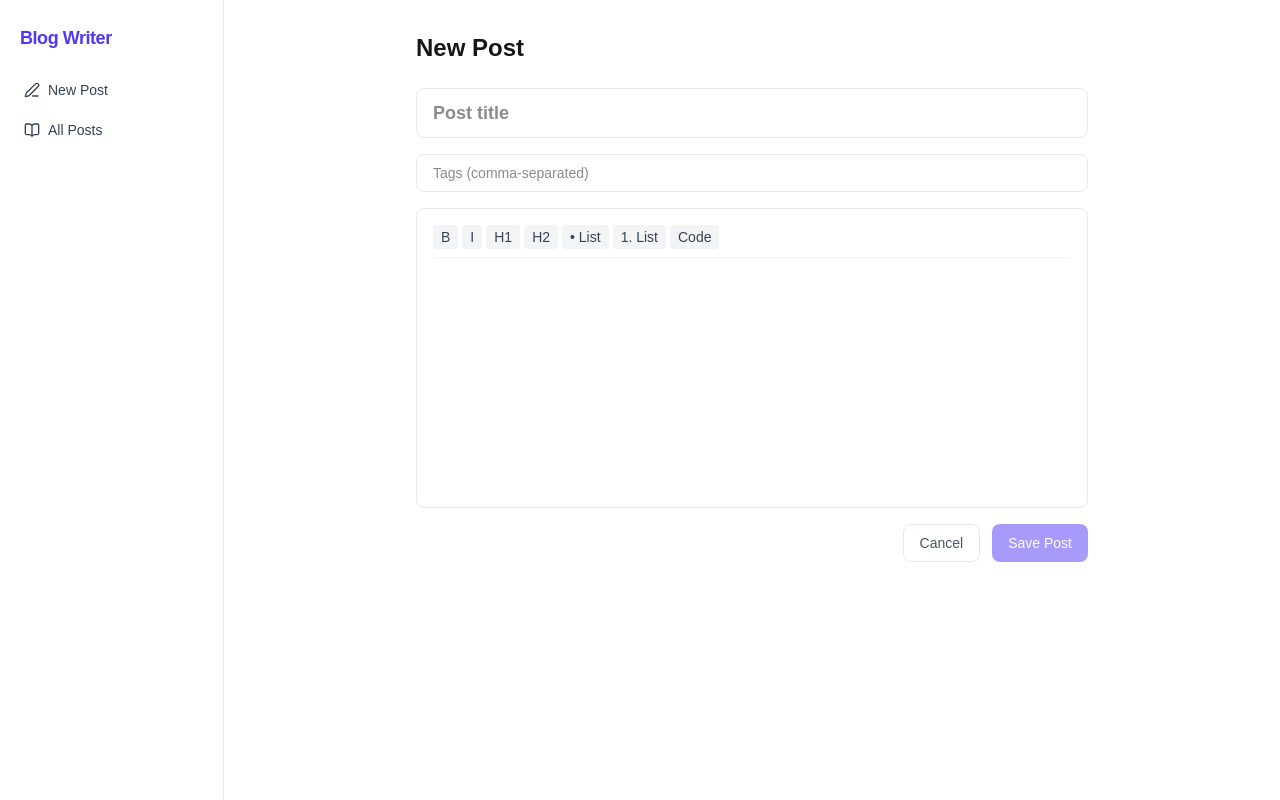
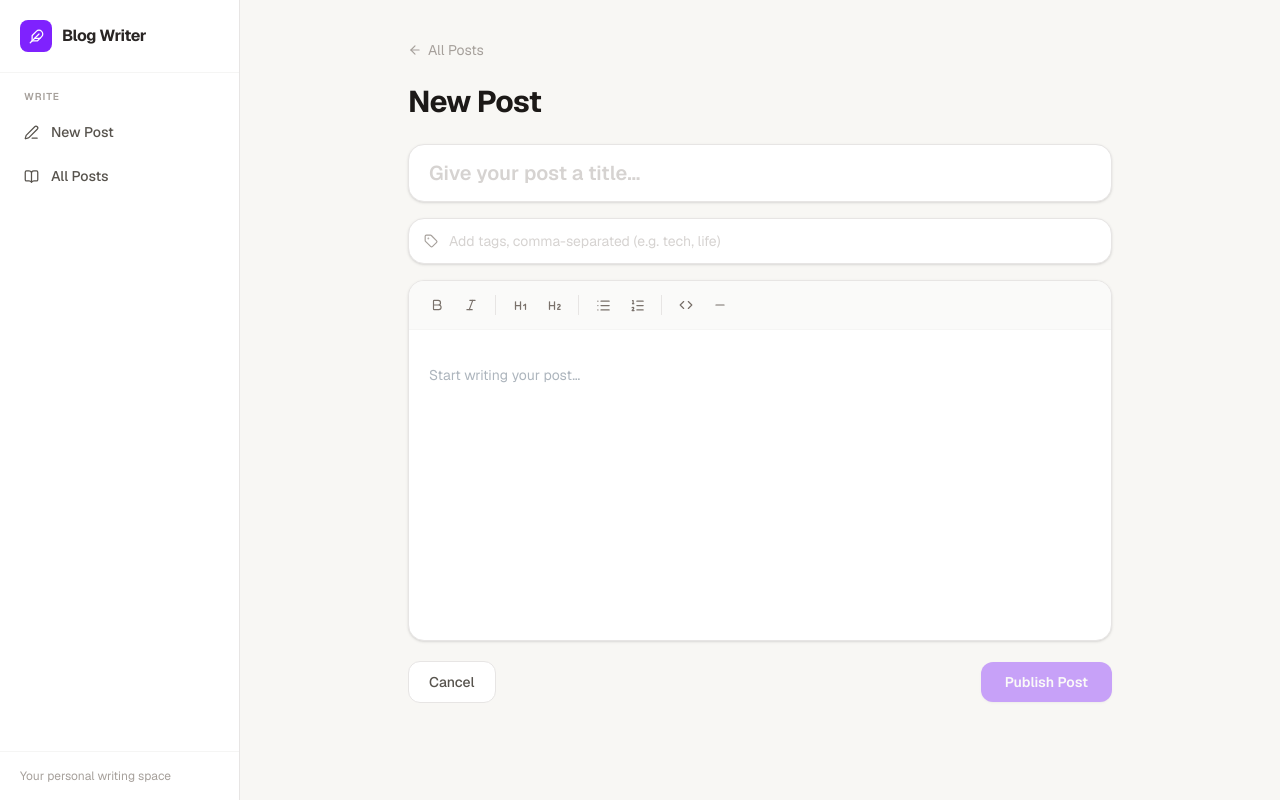
Before and after one commit to keerthishree20/blog-writing-app, a Next.js app: page /posts/new in a window 1280 px wide. Built offline with nearby package versions, Linux system fonts and the light colour scheme.

Commit message:
ui: redesign with clean layout, icon toolbar, and better typography
Warm cream background, rounded card components, violet accent, icon-based
editor toolbar, post excerpts in list view, and proper full-height layout.

```diff
--- a/app/globals.css
+++ b/app/globals.css
@@ -2,26 +2,31 @@
 @plugin "@tailwindcss/typography";
 
 :root {
-  --background: #ffffff;
-  --foreground: #171717;
+  --background: #f8f7f4;
+  --foreground: #1a1a1a;
 }
 
 @theme inline {
   --color-background: var(--background);
   --color-foreground: var(--foreground);
   --font-sans: var(--font-geist-sans);
-  --font-mono: var(--font-geist-mono);
 }
 
-@media (prefers-color-scheme: dark) {
-  :root {
-    --background: #0a0a0a;
-    --foreground: #ededed;
-  }
+html, body {
+  height: 100%;
 }
 
 body {
   background: var(--background);
   color: var(--foreground);
-  font-family: Arial, Helvetica, sans-serif;
+  font-family: var(--font-geist-sans), system-ui, sans-serif;
 }
+
+/* Placeholder styling for TipTap */
+.ProseMirror p.is-editor-empty:first-child::before {
+  color: #adb5bd;
+  content: attr(data-placeholder);
+  float: left;
+  height: 0;
+  pointer-events: none;
+}
--- a/app/layout.tsx
+++ b/app/layout.tsx
@@ -1,7 +1,7 @@
 import type { Metadata } from "next";
 import { Geist } from "next/font/google";
 import Link from "next/link";
-import { PenLine, BookOpen } from "lucide-react";
+import { PenLine, BookOpen, Feather } from "lucide-react";
 import "./globals.css";
 
 const geist = Geist({ variable: "--font-geist-sans", subsets: ["latin"] });
@@ -14,27 +14,48 @@ export const metadata: Metadata = {
 export default function RootLayout({ children }: { children: React.ReactNode }) {
   return (
     <html lang="en" className={`${geist.variable} h-full antialiased`}>
-      <body className="flex h-full bg-gray-50 text-gray-900">
-        <aside className="flex w-56 shrink-0 flex-col gap-1 border-r border-gray-200 bg-white px-3 py-6">
-          <p className="mb-4 px-2 text-lg font-bold tracking-tight text-indigo-600">
-            Blog Writer
+      <body className="flex h-full overflow-hidden" style={{ background: "var(--background)" }}>
+        {/* Sidebar */}
+        <aside className="flex w-60 shrink-0 flex-col border-r border-stone-200 bg-white">
+          {/* Logo */}
+          <div className="flex items-center gap-2.5 border-b border-stone-100 px-5 py-5">
+            <div className="flex h-8 w-8 items-center justify-center rounded-lg bg-violet-600">
+              <Feather size={15} className="text-white" />
+            </div>
+            <span className="text-base font-bold tracking-tight text-stone-800">Blog Writer</span>
+          </div>
+
+          {/* Nav */}
+          <nav className="flex flex-col gap-1 p-3 pt-4">
+            <p className="mb-1 px-3 text-[10px] font-semibold uppercase tracking-widest text-stone-400">
+              Write
             </p>
             <Link
               href="/posts/new"
-            className="flex items-center gap-2 rounded-lg px-3 py-2 text-sm font-medium text-gray-700 hover:bg-indigo-50 hover:text-indigo-600 transition-colors"
+              className="flex items-center gap-3 rounded-lg px-3 py-2.5 text-sm font-medium text-stone-600 transition-colors hover:bg-violet-50 hover:text-violet-700"
             >
-            <PenLine size={16} />
+              <PenLine size={15} />
               New Post
             </Link>
             <Link
               href="/"
-            className="flex items-center gap-2 rounded-lg px-3 py-2 text-sm font-medium text-gray-700 hover:bg-indigo-50 hover:text-indigo-600 transition-colors"
+              className="flex items-center gap-3 rounded-lg px-3 py-2.5 text-sm font-medium text-stone-600 transition-colors hover:bg-violet-50 hover:text-violet-700"
             >
-            <BookOpen size={16} />
+              <BookOpen size={15} />
               All Posts
             </Link>
+          </nav>
+
+          {/* Footer */}
+          <div className="mt-auto border-t border-stone-100 px-5 py-4">
+            <p className="text-xs text-stone-400">Your personal writing space</p>
+          </div>
         </aside>
-        <main className="flex-1 overflow-y-auto p-8">{children}</main>
+
+        {/* Main content */}
+        <main className="flex-1 overflow-y-auto">
+          <div className="mx-auto max-w-3xl px-8 py-10">{children}</div>
+        </main>
       </body>
     </html>
   );
--- a/app/page.tsx
+++ b/app/page.tsx
@@ -8,27 +8,41 @@ export const dynamic = "force-dynamic";
 export default async function HomePage() {
   const posts = await prisma.post.findMany({
     orderBy: { updatedAt: "desc" },
-    select: { id: true, title: true, tags: true, updatedAt: true },
+    select: { id: true, title: true, tags: true, content: true, updatedAt: true },
   });
 
   return (
-    <div className="mx-auto max-w-2xl">
-      <div className="mb-6 flex items-center justify-between">
-        <h1 className="text-2xl font-bold">All Posts</h1>
+    <div>
+      {/* Header */}
+      <div className="mb-8 flex items-end justify-between">
+        <div>
+          <h1 className="text-3xl font-bold tracking-tight text-stone-900">All Posts</h1>
+          <p className="mt-1 text-sm text-stone-400">
+            {posts.length === 0 ? "No posts yet" : `${posts.length} post${posts.length !== 1 ? "s" : ""}`}
+          </p>
+        </div>
         <Link
           href="/posts/new"
-          className="flex items-center gap-1.5 rounded-lg bg-indigo-600 px-4 py-2 text-sm font-medium text-white hover:bg-indigo-700 transition-colors"
+          className="flex items-center gap-2 rounded-xl bg-violet-600 px-4 py-2.5 text-sm font-semibold text-white shadow-sm transition hover:bg-violet-700 active:scale-95"
         >
           <PenLine size={15} />
           New Post
         </Link>
       </div>
 
+      {/* Posts */}
       {posts.length === 0 ? (
-        <div className="rounded-lg border border-dashed border-gray-300 py-16 text-center">
-          <p className="text-gray-400">No posts yet.</p>
-          <Link href="/posts/new" className="mt-2 inline-block text-sm text-indigo-600 hover:underline">
-            Write your first post →
+        <div className="flex flex-col items-center justify-center rounded-2xl border-2 border-dashed border-stone-200 bg-white py-24 text-center">
+          <div className="mb-4 flex h-14 w-14 items-center justify-center rounded-2xl bg-violet-50">
+            <PenLine size={24} className="text-violet-500" />
+          </div>
+          <p className="text-base font-medium text-stone-600">Nothing written yet</p>
+          <p className="mt-1 text-sm text-stone-400">Start your first post and it will appear here.</p>
+          <Link
+            href="/posts/new"
+            className="mt-5 rounded-lg bg-violet-600 px-5 py-2 text-sm font-semibold text-white hover:bg-violet-700 transition"
+          >
+            Write your first post
           </Link>
         </div>
       ) : (
@@ -39,6 +53,7 @@ export default async function HomePage() {
               id={post.id}
               title={post.title}
               tags={post.tags}
+              content={post.content}
               updatedAt={post.updatedAt.toISOString()}
             />
           ))}
--- a/app/posts/[id]/edit/page.tsx
+++ b/app/posts/[id]/edit/page.tsx
@@ -3,6 +3,8 @@
 import { useState, useEffect } from "react";
 import { useRouter } from "next/navigation";
 import dynamic from "next/dynamic";
+import Link from "next/link";
+import { ArrowLeft, Tag } from "lucide-react";
 
 const Editor = dynamic(() => import("@/components/Editor"), { ssr: false });
 
@@ -41,35 +43,50 @@ export default function EditPostPage({ params }: { params: Promise<{ id: string
   if (!id) return null;
 
   return (
-    <div className="mx-auto max-w-2xl">
-      <h1 className="mb-6 text-2xl font-bold">Edit Post</h1>
+    <div>
+      <Link
+        href={`/posts/${id}`}
+        className="mb-6 inline-flex items-center gap-1.5 text-sm text-stone-400 transition-colors hover:text-stone-700"
+      >
+        <ArrowLeft size={14} />
+        Back to post
+      </Link>
+
+      <h1 className="mb-6 text-3xl font-bold tracking-tight text-stone-900">Edit Post</h1>
+
       <div className="flex flex-col gap-4">
         <input
           type="text"
-          placeholder="Post title"
+          placeholder="Give your post a title…"
           value={title}
           onChange={(e) => setTitle(e.target.value)}
-          className="rounded-lg border border-gray-200 px-4 py-2.5 text-lg font-semibold outline-none focus:ring-2 focus:ring-indigo-500"
+          className="w-full rounded-2xl border border-stone-200 bg-white px-5 py-3.5 text-xl font-semibold text-stone-900 shadow-sm outline-none placeholder:text-stone-300 focus:border-violet-300 focus:ring-2 focus:ring-violet-100 transition-all"
         />
-        <input
-          type="text"
-          placeholder="Tags (comma-separated)"
-          value={tags}
-          onChange={(e) => setTags(e.target.value)}
-          className="rounded-lg border border-gray-200 px-4 py-2 text-sm outline-none focus:ring-2 focus:ring-indigo-500"
-        />
+
+        <div className="relative">
+          <Tag size={14} className="absolute left-4 top-1/2 -translate-y-1/2 text-stone-400" />
+          <input
+            type="text"
+            placeholder="Add tags, comma-separated (e.g. tech, life)"
+            value={tags}
+            onChange={(e) => setTags(e.target.value)}
+            className="w-full rounded-2xl border border-stone-200 bg-white py-3 pl-10 pr-5 text-sm text-stone-700 shadow-sm outline-none placeholder:text-stone-300 focus:border-violet-300 focus:ring-2 focus:ring-violet-100 transition-all"
+          />
+        </div>
+
         <Editor content={content} onChange={setContent} />
-        <div className="flex justify-end gap-3">
+
+        <div className="flex items-center justify-between pt-1">
           <button
             onClick={() => router.back()}
-            className="rounded-lg border border-gray-200 px-4 py-2 text-sm font-medium text-gray-600 hover:bg-gray-50"
+            className="rounded-xl border border-stone-200 bg-white px-5 py-2.5 text-sm font-medium text-stone-600 transition hover:bg-stone-50"
           >
             Cancel
           </button>
           <button
             onClick={handleSave}
             disabled={!title.trim() || saving}
-            className="rounded-lg bg-indigo-600 px-4 py-2 text-sm font-medium text-white hover:bg-indigo-700 disabled:opacity-50 transition-colors"
+            className="rounded-xl bg-violet-600 px-6 py-2.5 text-sm font-semibold text-white shadow-sm transition hover:bg-violet-700 active:scale-95 disabled:opacity-40"
           >
             {saving ? "Saving…" : "Update Post"}
           </button>
--- a/app/posts/[id]/page.tsx
+++ b/app/posts/[id]/page.tsx
@@ -1,6 +1,6 @@
 import Link from "next/link";
 import { notFound } from "next/navigation";
-import { Pencil } from "lucide-react";
+import { Pencil, ArrowLeft, Calendar } from "lucide-react";
 import { prisma } from "@/lib/db";
 
 export default async function ViewPostPage({ params }: { params: Promise<{ id: string }> }) {
@@ -11,38 +11,58 @@ export default async function ViewPostPage({ params }: { params: Promise<{ id: s
   const tagList = post.tags ? post.tags.split(",").map((t) => t.trim()).filter(Boolean) : [];
 
   return (
-    <div className="mx-auto max-w-2xl">
-      <div className="mb-6 flex items-start justify-between gap-4">
     <div>
-          <h1 className="text-2xl font-bold">{post.title}</h1>
-          <p className="mt-1 text-sm text-gray-400">
-            {new Date(post.updatedAt).toLocaleDateString("en-US", { year: "numeric", month: "long", day: "numeric" })}
-          </p>
+      {/* Back nav */}
+      <Link
+        href="/"
+        className="mb-6 inline-flex items-center gap-1.5 text-sm text-stone-400 transition-colors hover:text-stone-700"
+      >
+        <ArrowLeft size={14} />
+        All Posts
+      </Link>
+
+      {/* Post header */}
+      <div className="mb-8 rounded-2xl border border-stone-200 bg-white px-8 py-7 shadow-sm">
+        <div className="flex items-start justify-between gap-4">
+          <div className="flex-1">
+            <h1 className="text-3xl font-bold leading-tight tracking-tight text-stone-900">
+              {post.title}
+            </h1>
+            <div className="mt-3 flex flex-wrap items-center gap-3">
+              <span className="flex items-center gap-1.5 text-xs text-stone-400">
+                <Calendar size={12} />
+                {new Date(post.updatedAt).toLocaleDateString("en-US", {
+                  year: "numeric", month: "long", day: "numeric",
+                })}
+              </span>
               {tagList.length > 0 && (
-            <div className="mt-2 flex flex-wrap gap-1">
+                <div className="flex flex-wrap gap-1.5">
                   {tagList.map((tag) => (
-                <span key={tag} className="rounded-full bg-indigo-50 px-2 py-0.5 text-xs text-indigo-600">
-                  {tag}
+                    <span key={tag} className="rounded-full bg-violet-50 px-2.5 py-0.5 text-xs font-medium text-violet-600">
+                      #{tag}
                     </span>
                   ))}
                 </div>
               )}
             </div>
+          </div>
           <Link
             href={`/posts/${id}/edit`}
-          className="flex shrink-0 items-center gap-1.5 rounded-lg border border-gray-200 px-3 py-2 text-sm font-medium text-gray-600 hover:bg-gray-50 transition-colors"
+            className="flex shrink-0 items-center gap-1.5 rounded-xl border border-stone-200 bg-stone-50 px-3.5 py-2 text-sm font-medium text-stone-600 transition hover:border-violet-200 hover:bg-violet-50 hover:text-violet-700"
           >
-          <Pencil size={14} />
+            <Pencil size={13} />
             Edit
           </Link>
         </div>
+      </div>
+
+      {/* Post content */}
+      <div className="rounded-2xl border border-stone-200 bg-white px-8 py-7 shadow-sm">
         <div
-        className="prose prose-sm max-w-none"
+          className="prose prose-stone max-w-none prose-headings:font-bold prose-headings:tracking-tight prose-a:text-violet-600 prose-code:rounded prose-code:bg-stone-100 prose-code:text-violet-700 prose-blockquote:border-violet-300"
           dangerouslySetInnerHTML={{ __html: post.content }}
         />
-      <Link href="/" className="mt-10 inline-block text-sm text-indigo-600 hover:underline">
-        ← All Posts
-      </Link>
+      </div>
     </div>
   );
 }
--- a/app/posts/new/page.tsx
+++ b/app/posts/new/page.tsx
@@ -3,6 +3,8 @@
 import { useState } from "react";
 import { useRouter } from "next/navigation";
 import dynamic from "next/dynamic";
+import Link from "next/link";
+import { ArrowLeft, Tag } from "lucide-react";
 
 const Editor = dynamic(() => import("@/components/Editor"), { ssr: false });
 
@@ -26,37 +28,57 @@ export default function NewPostPage() {
   }
 
   return (
-    <div className="mx-auto max-w-2xl">
-      <h1 className="mb-6 text-2xl font-bold">New Post</h1>
+    <div>
+      {/* Back nav */}
+      <Link
+        href="/"
+        className="mb-6 inline-flex items-center gap-1.5 text-sm text-stone-400 transition-colors hover:text-stone-700"
+      >
+        <ArrowLeft size={14} />
+        All Posts
+      </Link>
+
+      <h1 className="mb-6 text-3xl font-bold tracking-tight text-stone-900">New Post</h1>
+
       <div className="flex flex-col gap-4">
+        {/* Title */}
         <input
           type="text"
-          placeholder="Post title"
+          placeholder="Give your post a title…"
           value={title}
           onChange={(e) => setTitle(e.target.value)}
-          className="rounded-lg border border-gray-200 px-4 py-2.5 text-lg font-semibold outline-none focus:ring-2 focus:ring-indigo-500"
+          className="w-full rounded-2xl border border-stone-200 bg-white px-5 py-3.5 text-xl font-semibold text-stone-900 shadow-sm outline-none placeholder:text-stone-300 focus:border-violet-300 focus:ring-2 focus:ring-violet-100 transition-all"
         />
-        <input
-          type="text"
-          placeholder="Tags (comma-separated)"
-          value={tags}
-          onChange={(e) => setTags(e.target.value)}
-          className="rounded-lg border border-gray-200 px-4 py-2 text-sm outline-none focus:ring-2 focus:ring-indigo-500"
-        />
+
+        {/* Tags */}
+        <div className="relative">
+          <Tag size={14} className="absolute left-4 top-1/2 -translate-y-1/2 text-stone-400" />
+          <input
+            type="text"
+            placeholder="Add tags, comma-separated (e.g. tech, life)"
+            value={tags}
+            onChange={(e) => setTags(e.target.value)}
+            className="w-full rounded-2xl border border-stone-200 bg-white py-3 pl-10 pr-5 text-sm text-stone-700 shadow-sm outline-none placeholder:text-stone-300 focus:border-violet-300 focus:ring-2 focus:ring-violet-100 transition-all"
+          />
+        </div>
+
+        {/* Editor */}
         <Editor content={content} onChange={setContent} />
-        <div className="flex justify-end gap-3">
+
+        {/* Actions */}
+        <div className="flex items-center justify-between pt-1">
           <button
             onClick={() => router.back()}
-            className="rounded-lg border border-gray-200 px-4 py-2 text-sm font-medium text-gray-600 hover:bg-gray-50"
+            className="rounded-xl border border-stone-200 bg-white px-5 py-2.5 text-sm font-medium text-stone-600 transition hover:bg-stone-50"
           >
             Cancel
           </button>
           <button
             onClick={handleSave}
             disabled={!title.trim() || saving}
-            className="rounded-lg bg-indigo-600 px-4 py-2 text-sm font-medium text-white hover:bg-indigo-700 disabled:opacity-50 transition-colors"
+            className="rounded-xl bg-violet-600 px-6 py-2.5 text-sm font-semibold text-white shadow-sm transition hover:bg-violet-700 active:scale-95 disabled:opacity-40"
           >
-            {saving ? "Saving…" : "Save Post"}
+            {saving ? "Saving…" : "Publish Post"}
           </button>
         </div>
       </div>
--- a/components/Editor.tsx
+++ b/components/Editor.tsx
@@ -3,54 +3,131 @@
 import { useEditor, EditorContent } from "@tiptap/react";
 import StarterKit from "@tiptap/starter-kit";
 import Placeholder from "@tiptap/extension-placeholder";
+import {
+  Bold, Italic, Heading1, Heading2,
+  List, ListOrdered, Code, Minus,
+} from "lucide-react";
 
 interface EditorProps {
   content: string;
   onChange: (html: string) => void;
 }
 
+const ToolbarButton = ({
+  onClick, active, title, children,
+}: {
+  onClick: () => void;
+  active?: boolean;
+  title: string;
+  children: React.ReactNode;
+}) => (
+  <button
+    type="button"
+    onClick={onClick}
+    title={title}
+    className={`flex h-8 w-8 items-center justify-center rounded-lg transition-colors ${
+      active
+        ? "bg-violet-600 text-white"
+        : "text-stone-500 hover:bg-stone-100 hover:text-stone-900"
+    }`}
+  >
+    {children}
+  </button>
+);
+
 export default function Editor({ content, onChange }: EditorProps) {
   const editor = useEditor({
     extensions: [
       StarterKit,
-      Placeholder.configure({ placeholder: "Start writing your post..." }),
+      Placeholder.configure({ placeholder: "Start writing your post…" }),
     ],
     content,
     onUpdate: ({ editor }) => onChange(editor.getHTML()),
     immediatelyRender: false,
   });
 
+  if (!editor) return null;
+
   return (
-    <div className="min-h-[300px] rounded-lg border border-gray-200 bg-white p-4 focus-within:ring-2 focus-within:ring-indigo-500">
-      {editor && (
-        <div className="mb-2 flex flex-wrap gap-1 border-b border-gray-100 pb-2">
-          {(
-            [
-              { label: "B", action: () => editor.chain().focus().toggleBold().run(), active: editor.isActive("bold") },
-              { label: "I", action: () => editor.chain().focus().toggleItalic().run(), active: editor.isActive("italic") },
-              { label: "H1", action: () => editor.chain().focus().toggleHeading({ level: 1 }).run(), active: editor.isActive("heading", { level: 1 }) },
-              { label: "H2", action: () => editor.chain().focus().toggleHeading({ level: 2 }).run(), active: editor.isActive("heading", { level: 2 }) },
-              { label: "• List", action: () => editor.chain().focus().toggleBulletList().run(), active: editor.isActive("bulletList") },
-              { label: "1. List", action: () => editor.chain().focus().toggleOrderedList().run(), active: editor.isActive("orderedList") },
-              { label: "Code", action: () => editor.chain().focus().toggleCode().run(), active: editor.isActive("code") },
-            ] as const
-          ).map(({ label, action, active }) => (
-            <button
-              key={label}
-              type="button"
-              onClick={action}
-              className={`rounded px-2 py-0.5 text-sm font-medium transition-colors ${
-                active ? "bg-indigo-600 text-white" : "bg-gray-100 text-gray-700 hover:bg-gray-200"
-              }`}
-            >
-              {label}
-            </button>
-          ))}
-        </div>
-      )}
+    <div className="overflow-hidden rounded-2xl border border-stone-200 bg-white shadow-sm focus-within:border-violet-300 focus-within:ring-2 focus-within:ring-violet-100 transition-all">
+      {/* Toolbar */}
+      <div className="flex items-center gap-0.5 border-b border-stone-100 bg-stone-50 px-3 py-2">
+        <ToolbarButton
+          onClick={() => editor.chain().focus().toggleBold().run()}
+          active={editor.isActive("bold")}
+          title="Bold"
+        >
+          <Bold size={14} />
+        </ToolbarButton>
+        <ToolbarButton
+          onClick={() => editor.chain().focus().toggleItalic().run()}
+          active={editor.isActive("italic")}
+          title="Italic"
+        >
+          <Italic size={14} />
+        </ToolbarButton>
+
+        <div className="mx-1.5 h-5 w-px bg-stone-200" />
+
+        <ToolbarButton
+          onClick={() => editor.chain().focus().toggleHeading({ level: 1 }).run()}
+          active={editor.isActive("heading", { level: 1 })}
+          title="Heading 1"
+        >
+          <Heading1 size={15} />
+        </ToolbarButton>
+        <ToolbarButton
+          onClick={() => editor.chain().focus().toggleHeading({ level: 2 }).run()}
+          active={editor.isActive("heading", { level: 2 })}
+          title="Heading 2"
+        >
+          <Heading2 size={15} />
+        </ToolbarButton>
+
+        <div className="mx-1.5 h-5 w-px bg-stone-200" />
+
+        <ToolbarButton
+          onClick={() => editor.chain().focus().toggleBulletList().run()}
+          active={editor.isActive("bulletList")}
+          title="Bullet list"
+        >
+          <List size={15} />
+        </ToolbarButton>
+        <ToolbarButton
+          onClick={() => editor.chain().focus().toggleOrderedList().run()}
+          active={editor.isActive("orderedList")}
+          title="Numbered list"
+        >
+          <ListOrdered size={15} />
+        </ToolbarButton>
+
+        <div className="mx-1.5 h-5 w-px bg-stone-200" />
+
+        <ToolbarButton
+          onClick={() => editor.chain().focus().toggleCode().run()}
+          active={editor.isActive("code")}
+          title="Inline code"
+        >
+          <Code size={14} />
+        </ToolbarButton>
+        <ToolbarButton
+          onClick={() => editor.chain().focus().setHorizontalRule().run()}
+          title="Divider"
+          active={false}
+        >
+          <Minus size={14} />
+        </ToolbarButton>
+      </div>
+
+      {/* Content area */}
       <EditorContent
         editor={editor}
-        className="prose prose-sm max-w-none focus:outline-none [&_.ProseMirror]:outline-none [&_.ProseMirror]:min-h-[200px]"
+        className="prose prose-stone max-w-none px-5 py-4 text-sm leading-relaxed focus:outline-none
+          [&_.ProseMirror]:outline-none [&_.ProseMirror]:min-h-[260px]
+          [&_.ProseMirror_h1]:text-xl [&_.ProseMirror_h1]:font-bold [&_.ProseMirror_h1]:text-stone-900
+          [&_.ProseMirror_h2]:text-lg [&_.ProseMirror_h2]:font-semibold [&_.ProseMirror_h2]:text-stone-900
+          [&_.ProseMirror_code]:rounded [&_.ProseMirror_code]:bg-stone-100 [&_.ProseMirror_code]:px-1 [&_.ProseMirror_code]:text-violet-700
+          [&_.ProseMirror_blockquote]:border-l-4 [&_.ProseMirror_blockquote]:border-violet-300 [&_.ProseMirror_blockquote]:pl-4 [&_.ProseMirror_blockquote]:text-stone-500"
       />
     </div>
   );
```
Also changed, not shown: components/PostCard.tsx (+38 -18 lines). Lines whose indentation alone changed are shown as unchanged.
